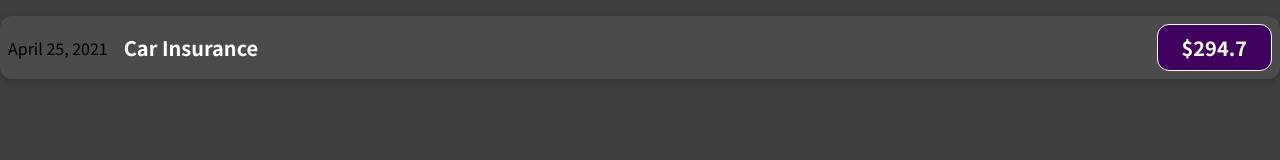
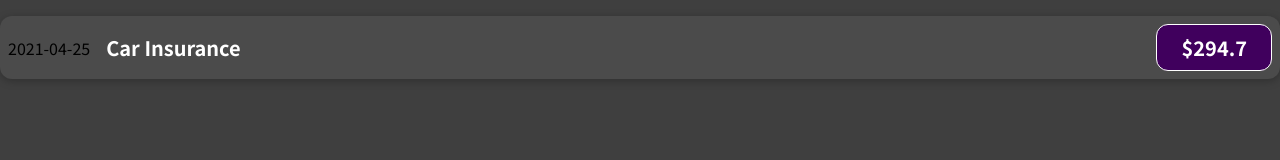
Before and after one commit to surajsgh/Expense_Tracker, a JavaScript app: page / in a window 1280 px wide. Shown: the top 160 px of the page. Built offline with nearby package versions, Linux system fonts and the light colour scheme.

Commit message:
Show the dynamic content to the ExpenseItem component.

```diff
--- a/src/Components/ExpenseItem.js
+++ b/src/Components/ExpenseItem.js
@@ -1,12 +1,16 @@
 import "./ExpenseItem.css";
 
 function ExpenseItem() {
+  const expenseDate = new Date().toISOString().slice(0, 10);
+  const expenseTitle = "Car Insurance";
+  const expenseAmount = 294.7;
+
   return (
     <div className="expense-item">
-      <div>April 25, 2021</div>
+      <div>{expenseDate}</div>
       <div className="expense-item__description">
-        <h2>Car Insurance</h2>
-        <div className="expense-item__price">$294.7</div>
+        <h2>{expenseTitle}</h2>
+        <div className="expense-item__price">${expenseAmount}</div>
       </div>
     </div>
   );
```
Also changed, not shown: 1 other file (tests, documents, lock files or other folders).
